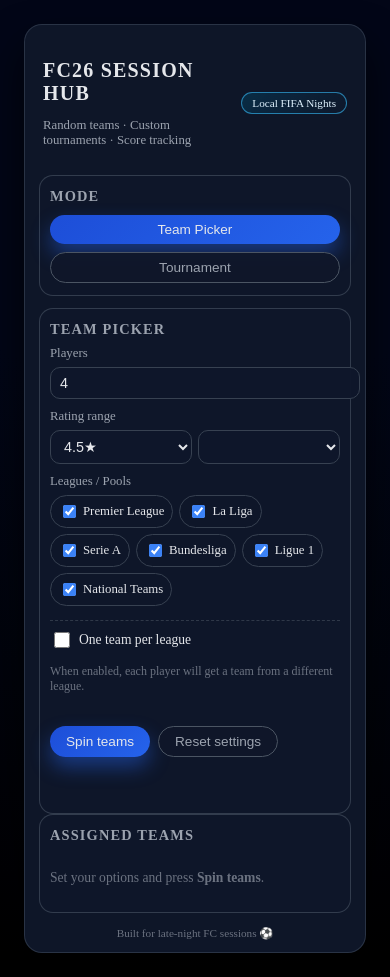
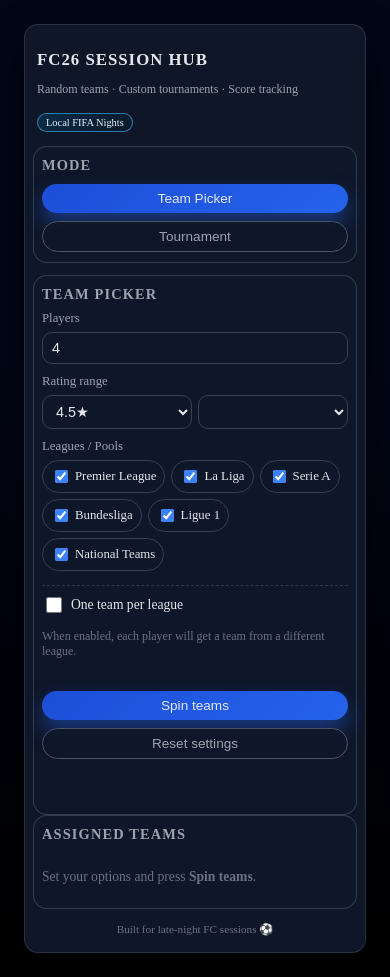
Before and after one commit to MrKabalan04/fc26_picker, a plain HTML site: page index.html in a window 390 px wide. Drawn offline with Linux system fonts and the light colour scheme.

Commit message:
adjusting the width of the input number

```diff
--- a/style.css
+++ b/style.css
@@ -136,6 +136,12 @@ body {
   color: #9ca3af;
 }
 
+.field-group input[type="number"] {
+  width: 100%;
+  max-width: 100%;
+  box-sizing: border-box;
+}
+
 input[type="number"],
 select {
   width: 100%;
@@ -229,6 +235,7 @@ input[type="number"]::-webkit-outer-spin-button {
   gap: 8px;
   margin-top: 10px;
 }
+
 
 button {
   border: none;
@@ -373,6 +380,13 @@ button {
 
 /* Desktop tweaks */
 @media (min-width: 900px) {
+  body {
+    display: flex;
+    justify-content: center;
+    align-items: center;
+    padding: 16px;
+  }
+
   .app {
     padding: 18px 18px 14px;
   }
@@ -393,3 +407,43 @@ button {
     padding-inline: 12px;
   }
 }
+
+@media (max-width: 480px) {
+  .app {
+    padding: 10px 8px 16px;
+    border-radius: 14px;
+  }
+
+  .app-header {
+    flex-direction: column;
+    align-items: flex-start;
+    gap: 4px;
+  }
+
+  .pill {
+    align-self: flex-start;
+    font-size: 0.65rem;
+    padding: 3px 8px;
+  }
+
+  .title-block h1 {
+    font-size: 1.05rem;
+  }
+
+  .subtitle {
+    font-size: 0.75rem;
+  }
+
+  .card {
+    padding: 10px 8px;
+  }
+
+  .actions-row {
+    flex-direction: column;
+  }
+
+  button {
+    width: 100%;
+    justify-content: center;
+  }
+}
```
